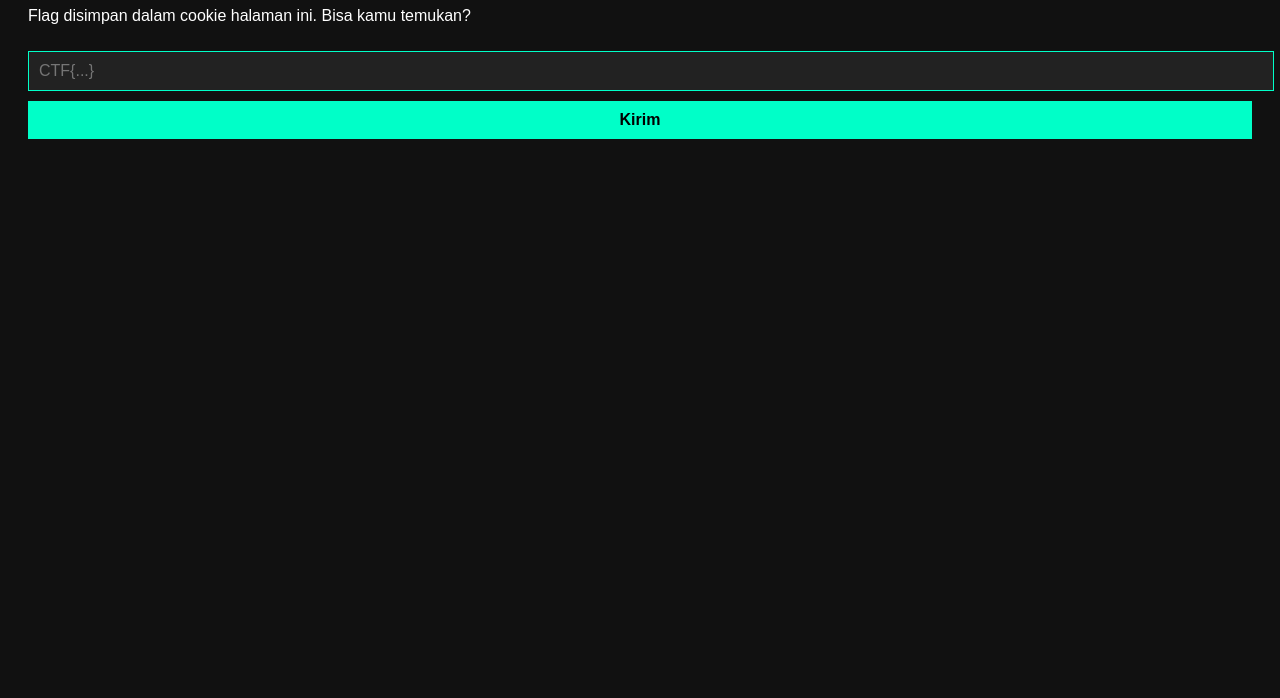
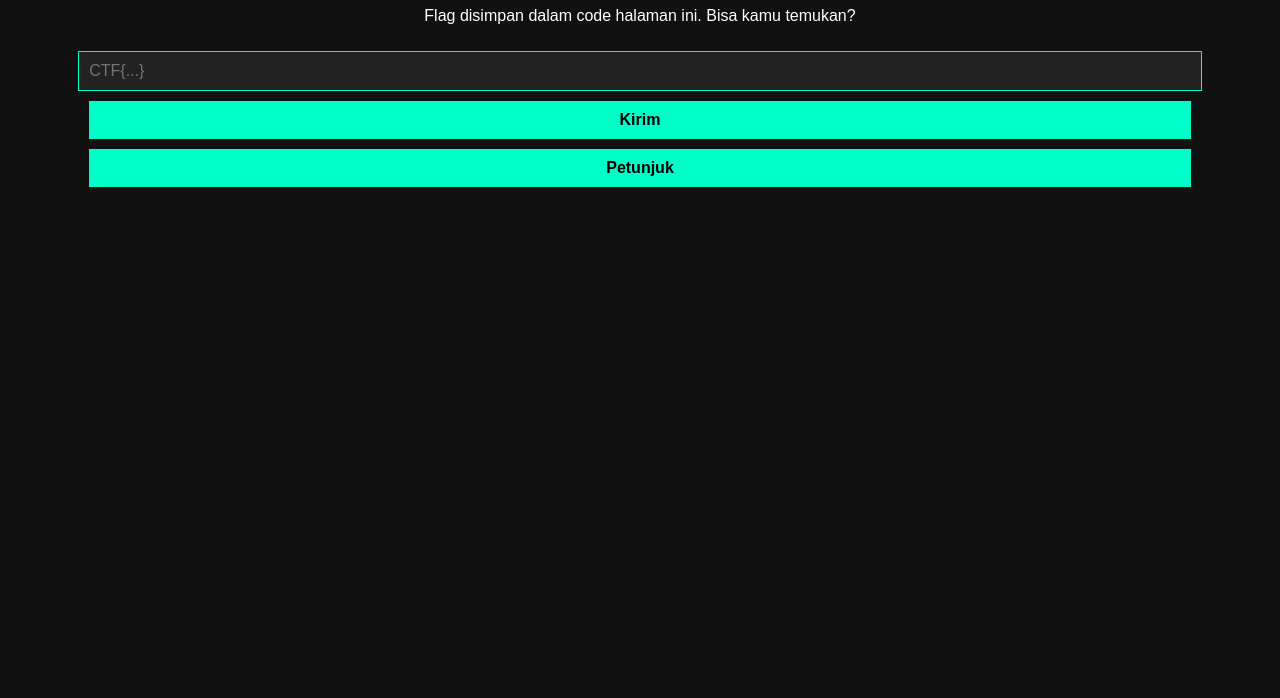
Before and after one commit to tosoaja/CTF-Game-, a plain HTML site: page 5.html in a window 1280 px wide. Shown: the part 102-800 px from the top of the page. Drawn offline with Linux system fonts and the light colour scheme.

Commit message:
Update 5.html

```diff
--- a/5.html
+++ b/5.html
@@ -3,29 +3,68 @@
 <head>
   <meta charset="UTF-8">
   <title>CTF Level 5</title>
+  <meta name="viewport" content="width=device-width, initial-scale=1">
   <style>
-    body { background: #111; color: #fff; font-family: sans-serif; padding: 20px; }
+    body {
+      background: #111;
+      color: #fff;
+      font-family: sans-serif;
+      padding: 20px;
+      text-align: center;
+    }
     h1 { color: #00ffc8; }
-    input, button { width: 100%; padding: 10px; margin-top: 10px; font-size: 16px; }
-    input { background: #222; color: #fff; border: 1px solid #00ffc8; }
-    button { background: #00ffc8; color: #000; font-weight: bold; border: none; }
+    input, button {
+      width: 90%;
+      padding: 10px;
+      margin-top: 10px;
+      font-size: 16px;
+    }
+    input {
+      background: #222;
+      color: #fff;
+      border: 1px solid #00ffc8;
+    }
+    button {
+      background: #00ffc8;
+      color: #000;
+      font-weight: bold;
+      border: none;
+      cursor: pointer;
+    }
+    #hint-box {
+      margin-top: 25px;
+      font-family: monospace;
+      color: #00ffcc;
+      word-break: break-all;
+    }
   </style>
 </head>
 <body>
-  <h1>🔐 Level 5 - Hidden in Cookie</h1>
-  <p>Flag disimpan dalam cookie halaman ini. Bisa kamu temukan?</p>
+  <h1>🔐 Level 5 - Hidden in Url</h1>
+  <p>Flag disimpan dalam code halaman ini. Bisa kamu temukan?</p>
+
   <input type="text" id="flag" placeholder="CTF{...}">
   <button onclick="cek()">Kirim</button>
+  <button onclick="tampilkanPetunjuk()">Petunjuk</button>
+
+  <div id="hint-box"></div>
 
   <script>
+    // Set cookie
     document.cookie = "flag=CTF{cookie_found_it}; path=/";
+
     function cek() {
       const jawaban = document.getElementById("flag").value.trim();
       if (jawaban === "CTF{cookie_found_it}") {
         alert("🎉 Selamat! Kamu menyelesaikan semua level!");
       } else {
-        alert("❌ Coba cek cookie lewat Inspect → Application → Cookies");
+        alert("❌ Salah. Coba cek cookie lewat Inspect → Application → Cookies");
       }
+    }
+
+    function tampilkanPetunjuk() {
+      const hint = "aHR0cHM6Ly9yYXcuZ2l0aHVidXNlcmNvbnRlbnQuY29tL3Rvc29hamEvQ1RGLUdhbWUtL3JlZnMvaGVhZHMvbWFpbi94eXp6eg=";
+      document.getElementById("hint-box").innerText = hint;
     }
   </script>
 </body>
```
